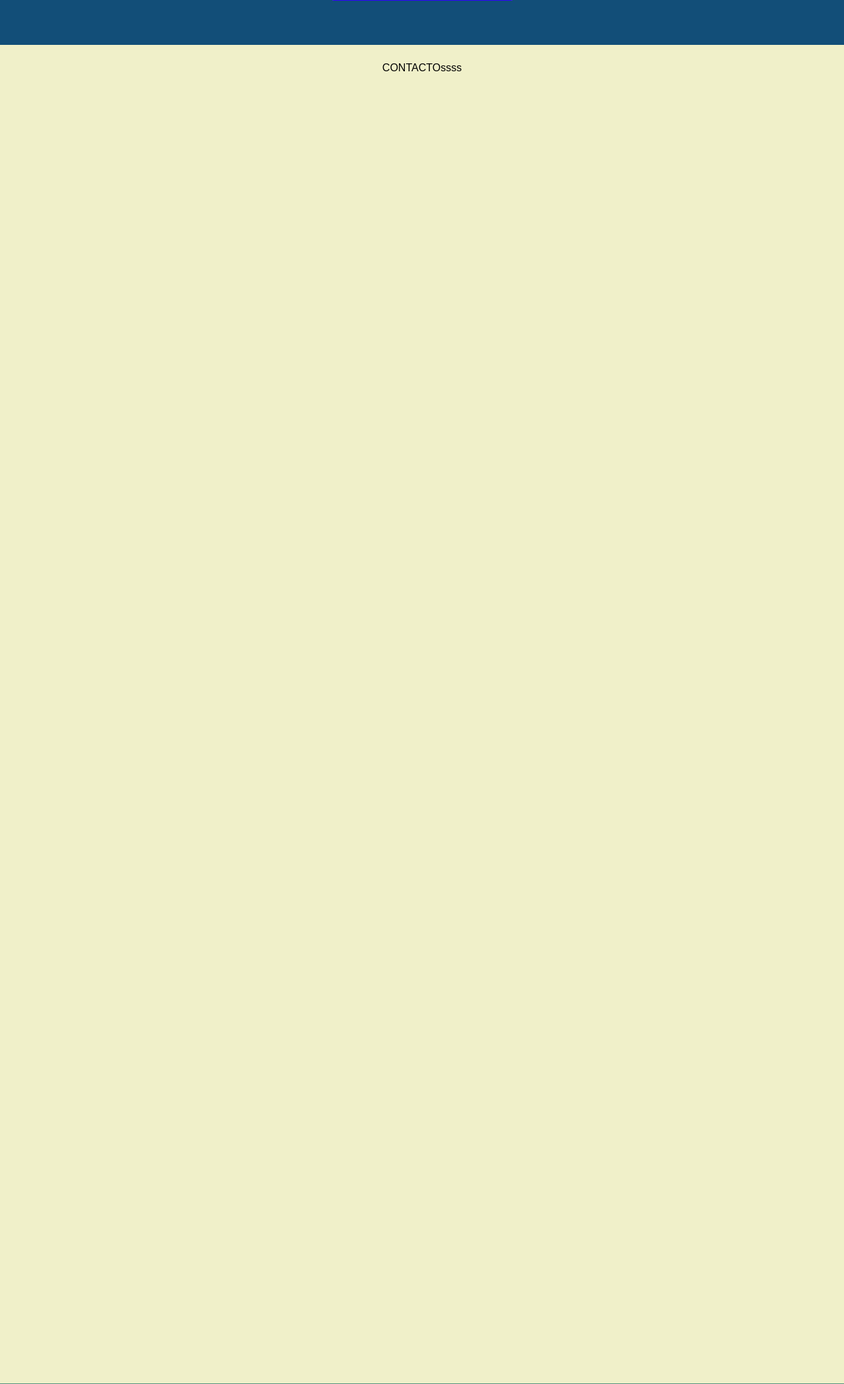
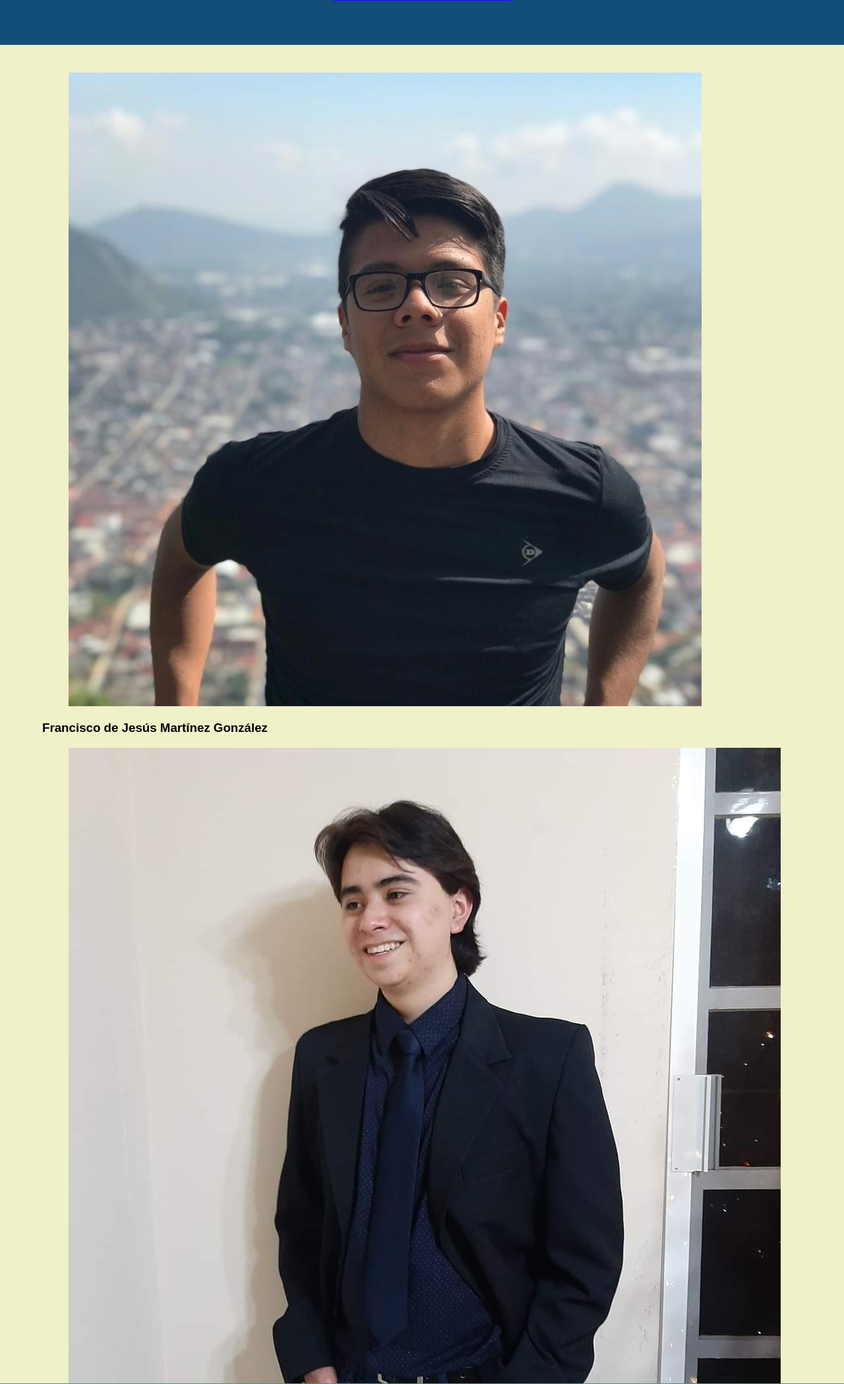
Before and after one commit to Franciscojmg22/sculuyi, a PHP site: page /contacto.php in a window 1280 px wide. Shown: the part 244-2341 px from the top of the page at 66% size. Run offline with PHP 8.4, Linux system fonts and the light colour scheme.

Commit message:
en proceso de creación de la paginad e cartas de contacto

```diff
--- a/CSS/contactcard.css
+++ b/CSS/contactcard.css
@@ -0,0 +1,9 @@
+.container{
+    margin: 0;
+    padding: 0;
+    box-sizing: border-box;
+    width: 100%;
+    height: 100vh;
+    justify-content: center;
+    align-items: center;
+}
--- a/contacto.php
+++ b/contacto.php
@@ -1,11 +1,46 @@
 <?php require_once('./components/header.php')?>
 
-<link rel="stylesheet" href="./css/contact.css">
+<link rel="stylesheet" href="./css/contactcard.css">
 
     <main>
 
         <div id="mainContainer" class="mainContainer">
-            CONTACTOssss
+            <div class="contenedor">
+                <!-- Carta de cointacto de Paco-->
+                <div class="card">
+                    <figure>
+                        <img src="./visuales/pic_paco.jpg" class="img-paco" >
+                    </figure>
+                    <div class="contenido">
+                        <h3>Francisco de Jesús Martínez González </h3>
+                        <p></p>
+                        <a href=""></a>
+                    </div>
+                </div>
+                    <!-- Carta de contacto de Cabal-->
+                <div class="card">
+                    <figure>
+                        <img src="./visuales/pic_cabal.jpg" class="img-cabal" >
+                    </figure>
+                    <div class="contenido">
+                        <h3>José Edaurdo Cabal Páramo  </h3>
+                        <p></p>
+                        <a href=""></a>
+                    </div>
+                </div>
+
+                    <!--Carta de contacto de Jashi -->
+                <div class="card">
+                    <figure>
+                        <img src="./visuales/pic_jashi.jpg" class="img-jashi" >
+                    </figure>
+                    <div class="contenido">
+                        <h3>Jashiel Robles Lecona </h3>
+                        <p></p>
+                        <a href=""></a>
+                    </div>
+                </div>
+            </div>
         </div>
 
 
```
